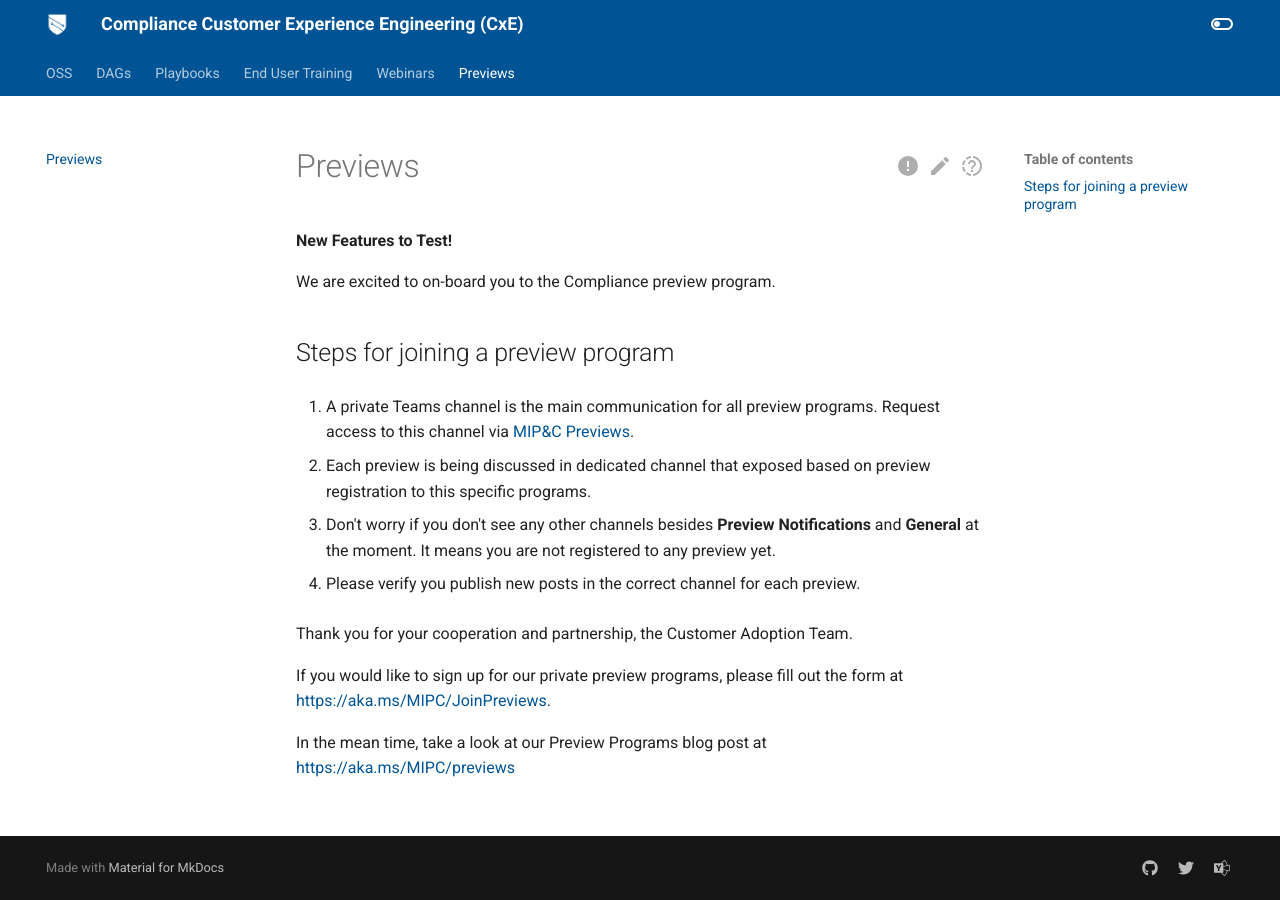
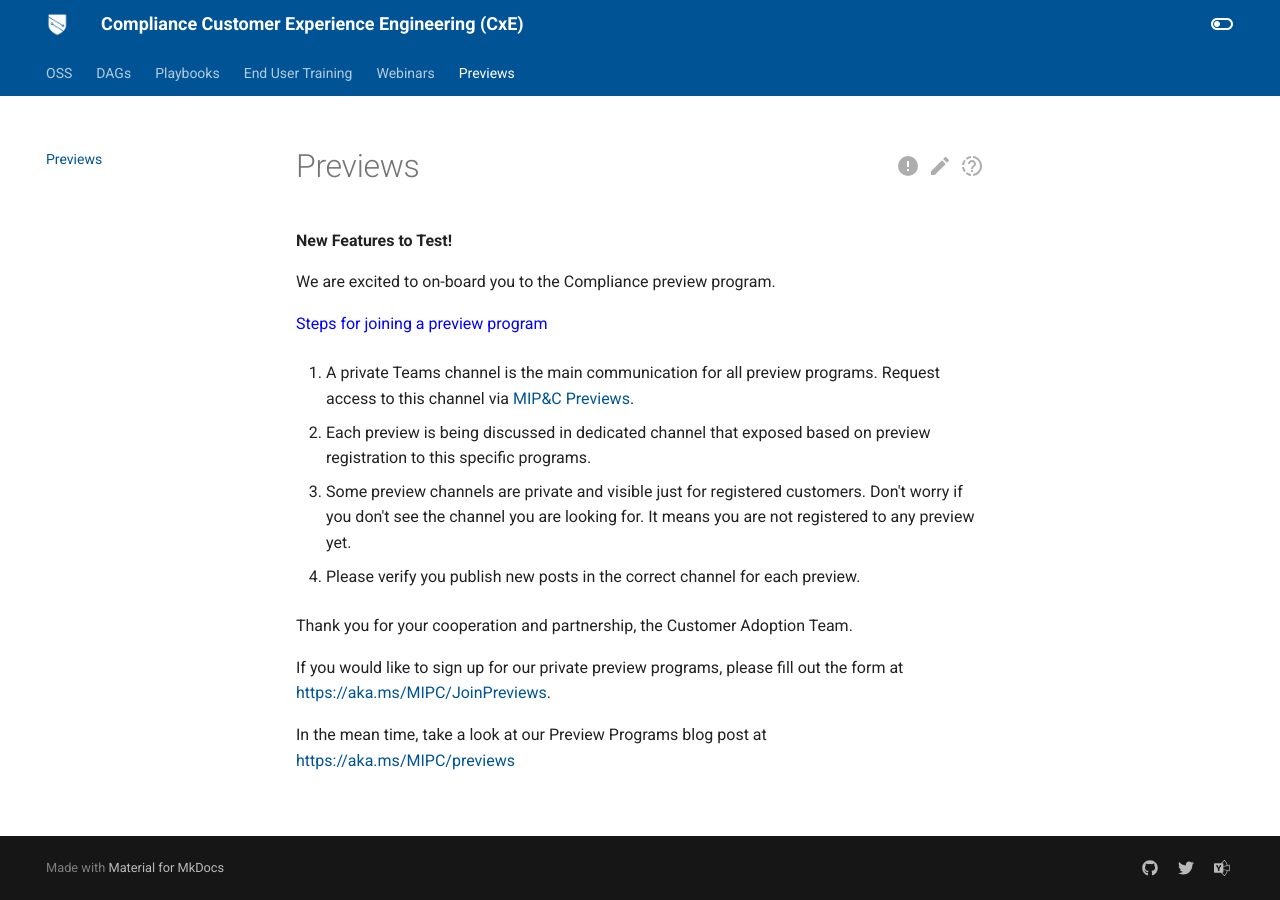
Before and after one commit to microsoft/ComplianceCxE, an MkDocs documentation site: the page built from docs/previews.md, in a window 1280 px wide. Built offline with MkDocs 1.6.1 and Material for MkDocs 9.7.7, drawn with Linux system fonts in a browser that asks for light colours; comment, search, counter and statistics services are not loaded; old or Windows-style settings are respelled for this version of MkDocs.

Commit message:
Update previews.md
Updated bullet 3 about channel availability

```diff
--- a/docs/previews.md
+++ b/docs/previews.md
@@ -8,13 +8,13 @@
 
 We are excited to on-board you to the Compliance preview program.
 
-## Steps for joining a preview program
+<span style="color:blue">Steps for joining a preview program</span>
 
 1. A private Teams channel is the main communication for all preview programs. Request access to this channel via [MIP&C Previews](https://teams.microsoft.com/l/team/19%3a3b5965b181b24ec5af2dd036c5187ed2%40thread.tacv2/conversations?groupId=0ba02037-44ce-4103-848b-69de5d3a74f4&tenantId=72f988bf-86f1-41af-91ab-2d7cd011db47).
 
 2. Each preview is being discussed in dedicated channel that exposed based on preview registration to this specific programs.
 
-3. Don't worry if you don't see any other channels besides **Preview Notifications** and **General** at the moment. It means you are not registered to any preview yet.
+3. Some preview channels are private and visible just for registered customers. Don't worry if you don't see the channel you are looking for. It means you are not registered to any preview yet.
 
 4. Please verify you publish new posts in the correct channel for each preview.
 
```
